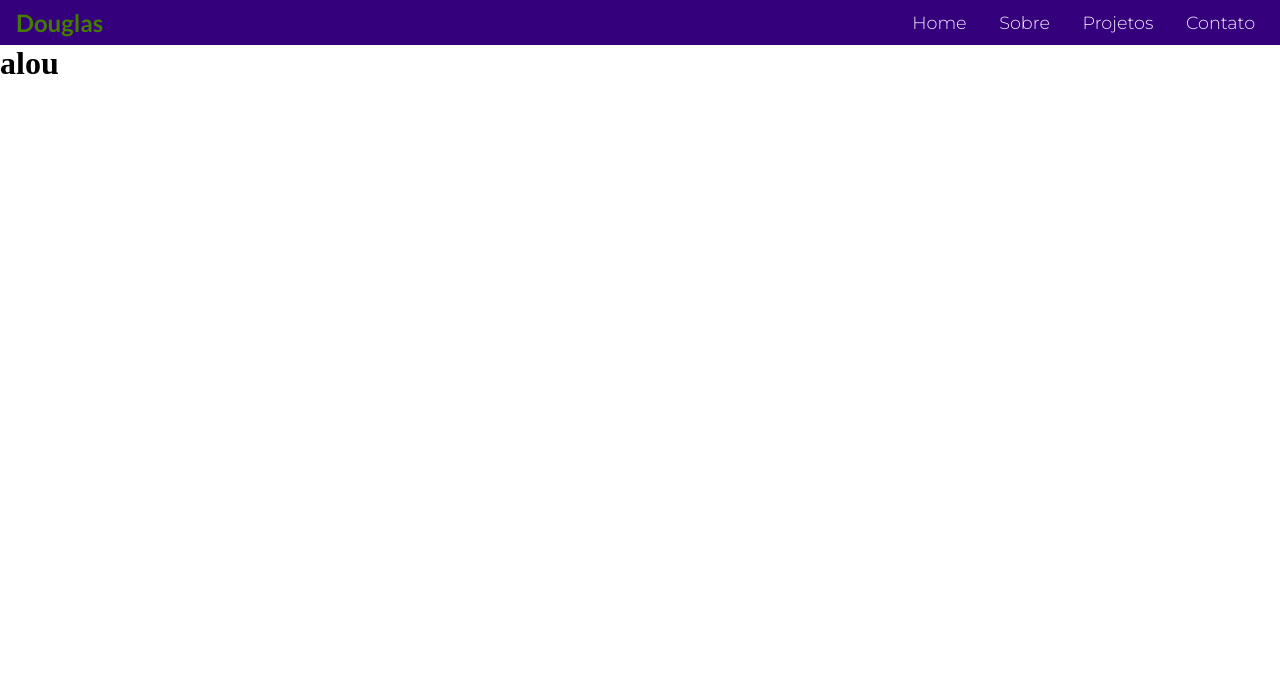
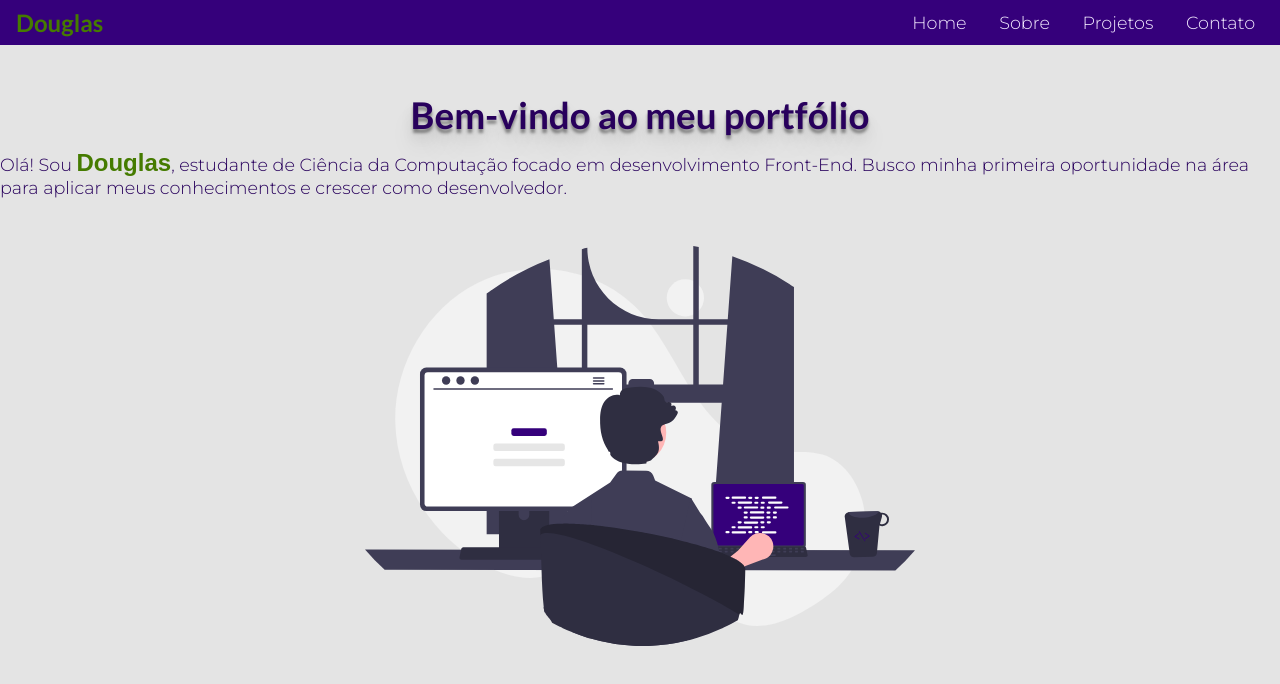
Before and after one commit to Douglas-M-Miranda/portfolio, a React (Vite) app: page / in a window 1280 px wide. Shown: the top 684 px of the page. Built offline with nearby package versions, Linux system fonts and the light colour scheme; a web font is replaced by a local one.

Commit message:
home page styling completed

```diff
--- a/src/App.tsx
+++ b/src/App.tsx
@@ -1,7 +1,7 @@
 import { BrowserRouter, Routes, Route} from 'react-router-dom'
 import './styles/App.scss'
 import NavBar from './components/navbar/NavBar'
-import Home from './components/home/Home'
+import Home from './pages/home/Home'
 
 function App() {
 
--- a/src/components/home/Home.tsx
+++ /dev/null
@@ -1,5 +0,0 @@
-function Home() {
-    return(<h1>alou</h1>);
-}
-
-export default Home
--- /dev/null
+++ b/src/pages/home/Home.module.scss
@@ -0,0 +1,46 @@
+@use '/src/styles/variables' as var;
+
+.containerPresentation {
+    display: flex;
+    flex-direction: column;
+    align-items: center;
+
+    margin-top: 3em;
+
+    .summary {
+        h2 {
+            font-family: var.$title-fontFamily;
+            font-size: 2.3rem;
+            font-weight: bolder;
+            text-align: center;
+            color: var.$text-color-backgroundWhite;
+
+            text-shadow: 0px 4px 3px rgba(0,0,0,0.4),
+                         0px 8px 13px rgba(0,0,0,0.1),
+                         0px 18px 23px rgba(0,0,0,0.1);
+        }
+
+        p {
+            font-family: var.$text-fontFamily;
+            font-size: 1.1rem;
+            font-weight: 300;
+            color: var.$text-color-backgroundWhite;
+
+            margin-top: .7em;
+        }
+
+        span {
+            font-family: var.$focus-fontFamily;
+            font-size: 1.5rem;
+            font-weight: bold;
+            color: var.$focus-color;
+        }
+    }
+
+    .draw {
+        img {
+            height: 25em;
+            margin-top: 3em;
+        }
+    }
+}
--- /dev/null
+++ b/src/pages/home/Home.tsx
@@ -0,0 +1,19 @@
+import styles from './Home.module.scss'
+import draw from '../../assets/undrawProgramming.svg'
+
+function Home() {
+    return (
+        <section className={styles.containerPresentation}>
+            <article className={styles.summary}>
+                <h2>Bem-vindo ao meu portfólio</h2>
+                <p>Olá! Sou <span>Douglas</span>, estudante de Ciência da Computação focado em desenvolvimento Front-End. Busco minha primeira oportunidade na área para aplicar meus conhecimentos e crescer como desenvolvedor.</p>
+            </article>
+
+            <article className={styles.draw}>
+                <img src={draw} alt="" />
+            </article>
+        </section>
+    );
+}
+
+export default Home
--- a/src/styles/_variables.scss
+++ b/src/styles/_variables.scss
@@ -1,6 +1,7 @@
 $primary-color: #35007B;
 $focus-color: #457B00;
 $text-color: #f3eaff;
+$text-color-backgroundWhite: #28005C;
 
 $title-fontFamily: "Lato", sans-serif;
 $text-fontFamily: "Montserrat", sans-serif;
--- a/src/styles/index.scss
+++ b/src/styles/index.scss
@@ -3,3 +3,7 @@
     margin: 0;
     box-sizing: border-box;
 }
+
+body {
+    background-color: #e4e4e4;
+}
```
Also changed, not shown: src/assets/undrawProgramming.svg (added).
